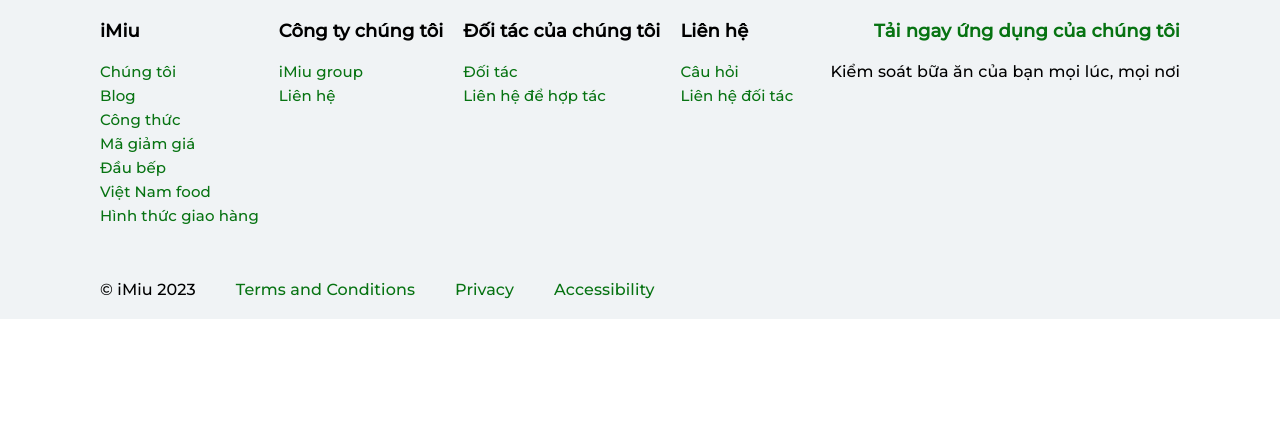
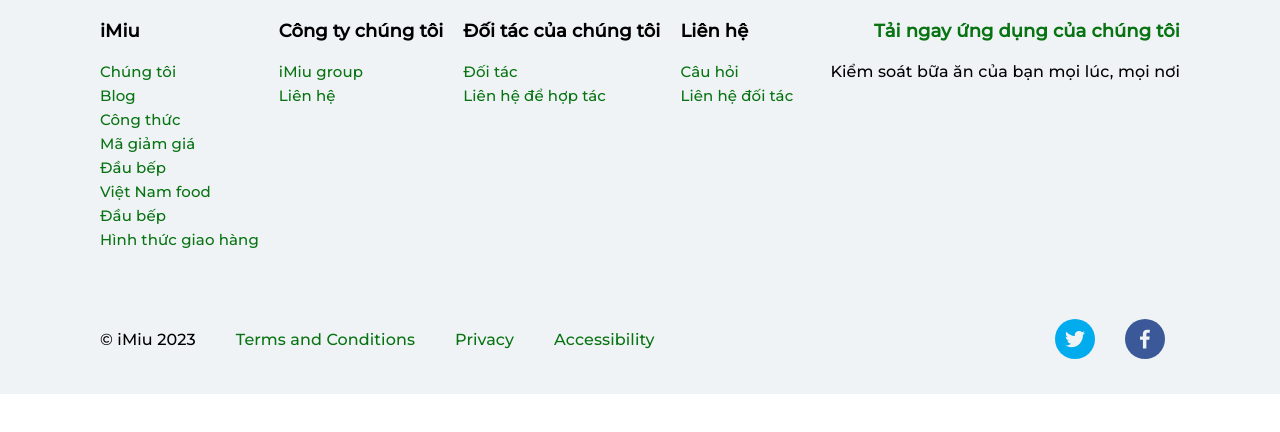
Before and after one commit to LeNPhu/imiu-web, a React (Vite) app: page / in a window 1280 px wide. Shown: the top 432 px of the page. Built offline with nearby package versions, Linux system fonts and the light colour scheme.

Commit message:
footer completed

```diff
--- a/package.json
+++ b/package.json
@@ -23,6 +23,7 @@
     "react-responsive": "^9.0.2",
     "react-router": "^6.11.1",
     "react-script": "^2.0.5",
+    "react-social-icons": "^5.15.0",
     "react-spinner": "^0.2.7",
     "redux": "^4.2.1",
     "sass": "^1.62.1"
--- a/src/components/Footer/Footer.jsx
+++ b/src/components/Footer/Footer.jsx
@@ -1,38 +1,104 @@
-import { Dropdown } from "antd";
+import { Divider, Dropdown, Menu } from "antd";
 import "./style.scss";
 import React from "react";
 import { useMediaQuery } from "react-responsive";
+
+import { SocialIcon } from "react-social-icons";
 const Footer = () => {
+  const imiu = [
+    {
+      name: "Chúng tôi",
+      url: "#",
+    },
+    {
+      name: "Blog",
+      url: "#",
+    },
+    {
+      name: "Công thức",
+      url: "#",
+    },
+    {
+      name: "Mã giảm giá",
+      url: "#",
+    },
+    {
+      name: "Đầu bếp",
+      url: "#",
+    },
+    {
+      name: "Việt Nam food",
+      url: "",
+    },
+    {
+      name: "Đầu bếp",
+      url: "#",
+    },
+    {
+      name: "Hình thức giao hàng",
+      url: "#",
+    },
+  ];
+  const company = [
+    {
+      name: "iMiu group",
+      url: "#",
+    },
+    {
+      name: "Liên hệ",
+      url: "#",
+    },
+  ];
+  const collaborator = [
+    {
+      name: "Đối tác",
+      url: "#",
+    },
+    {
+      name: "Liên hệ để hợp tác",
+      url: "#",
+    },
+  ];
+  const contact = [
+    {
+      name: "Câu hỏi",
+      url: "#",
+    },
+    {
+      name: "Liên hệ đối tác",
+      url: "#",
+    },
+  ];
+
   const isTablet = useMediaQuery({ query: "(min-width: 1224px)" });
-  console.log(isTablet);
+  //console.log(isTablet);
   if (isTablet)
     return (
       <footer className="footer-container">
         <div className="info-container">
           <div className="info-column">
             <span className="info-title">iMiu</span>
-            <a>Chúng tôi</a>
-            <a>Blog</a>
-            <a>Công thức</a>
-            <a>Mã giảm giá</a>
-            <a>Đầu bếp</a>
-            <a>Việt Nam food</a>
-            <a>Hình thức giao hàng</a>
+            {imiu.map((link) => {
+              return <a href={link.url}>{link.name}</a>;
+            })}
           </div>
           <div className="info-column">
             <span className="info-title">Công ty chúng tôi</span>
-            <a>iMiu group</a>
-            <a>Liên hệ</a>
+            {company.map((link) => {
+              return <a href={link.url}>{link.name}</a>;
+            })}
           </div>
           <div className="info-column">
             <span className="info-title">Đối tác của chúng tôi</span>
-            <a>Đối tác</a>
-            <a>Liên hệ để hợp tác</a>
+            {collaborator.map((link) => {
+              return <a href={link.url}>{link.name}</a>;
+            })}
           </div>
           <div className="info-column">
             <span className="info-title">Liên hệ</span>
-            <a>Câu hỏi</a>
-            <a>Liên hệ đối tác</a>
+            {contact.map((link) => {
+              return <a href={link.url}>{link.name}</a>;
+            })}
           </div>
           <div className="info-column last">
             <a>Tải ngay ứng dụng của chúng tôi</a>
@@ -44,13 +110,77 @@ const Footer = () => {
           <a>Terms and Conditions</a>
           <a>Privacy</a>
           <a>Accessibility</a>
+          <div className="icon-container">
+            <SocialIcon className="icon" url="https://twitter.com" />
+            <SocialIcon className="icon" url="https://www.facebook.com/" />
+          </div>
         </div>
       </footer>
     );
   else
     return (
-      <footer className="footer-container">
-        <p>nhin cc antd sap r</p>
+      <footer className="footer-container tablet">
+        <Menu className="menu" mode="inline">
+          <Menu.SubMenu title="iMiu">
+            {imiu.map((items) => {
+              return (
+                <Menu.Item>
+                  <a href={items.url}>{items.name}</a>
+                </Menu.Item>
+              );
+            })}
+          </Menu.SubMenu>
+          <Divider className="divider" />
+          <Menu.SubMenu title="Công ty chúng tôi">
+            {company.map((items) => {
+              return (
+                <Menu.Item>
+                  <a href={items.url}>{items.name}</a>
+                </Menu.Item>
+              );
+            })}
+          </Menu.SubMenu>
+          <Divider className="divider" />
+
+          <Menu.SubMenu title="Đối tác chúng tôi">
+            {collaborator.map((items) => {
+              return (
+                <Menu.Item>
+                  <a href={items.url}>{items.name}</a>
+                </Menu.Item>
+              );
+            })}
+          </Menu.SubMenu>
+          <Divider className="divider" />
+
+          <Menu.SubMenu title="Liên lạc">
+            {contact.map((items) => {
+              return (
+                <Menu.Item>
+                  <a href={items.url}>{items.name}</a>
+                </Menu.Item>
+              );
+            })}
+          </Menu.SubMenu>
+          <Divider className="divider" />
+        </Menu>
+        <div className="tablet-download">
+          <a>Tải ngay ứng dụng của chúng tôi</a>
+          <br />
+          <span>Kiểm soát bữa ăn của bạn mọi lúc, mọi nơi</span>
+        </div>
+        <div className="tablet-copyright">
+          <div className="tablet-icon">
+            <SocialIcon className="icon" url="https://twitter.com" />
+            <SocialIcon className="icon" url="https://www.facebook.com/" />
+          </div>
+          <div className="copyright-info">
+            <a>Terms and Conditions</a>
+            <a>Privacy</a>
+            <a>Accessibility</a>
+          </div>
+          <span>© iMiu 2023</span>
+        </div>
       </footer>
     );
 };
--- a/src/components/Footer/style.scss
+++ b/src/components/Footer/style.scss
@@ -1,9 +1,43 @@
 @use "../../assets/scss/" as *;
+
+.icon {
+    width: 40px !important;
+    height: 40px !important;
+    margin: 15px !important;
+}
 
 .footer-container {
     padding: 20px 100px;
     background-color: var(--background-color);
 
+    a {
+        color: var(--url-color) !important;
+    }
+
+    .menu {
+        width: 100%;
+    }
+
+    .divider {
+        margin: 0px;
+
+    }
+
+    .tablet-download {
+        margin: 20px;
+    }
+
+    .tablet-copyright {
+        @include flex(column, center, center);
+
+        gap: 10px;
+
+        .copyright-info {
+            @include flex(row, center, center);
+            gap: 10px;
+            ;
+        }
+    }
 
     .info-container {
         margin-bottom: 50px;
@@ -46,12 +80,22 @@
     }
 
     .copyright-container {
-        @include flex(row, flex-start, flex-start);
+        @include flex(row, flex-start, center);
         gap: 40px;
 
         a {
             color: var(--url-color);
         }
+
+        .icon-container {
+            margin-left: auto;
+
+
+        }
     }
 
 }
+
+.tablet {
+    padding: 10px 20px;
+}
```
Also changed, not shown: 1 other file (tests, documents, lock files or other folders).
